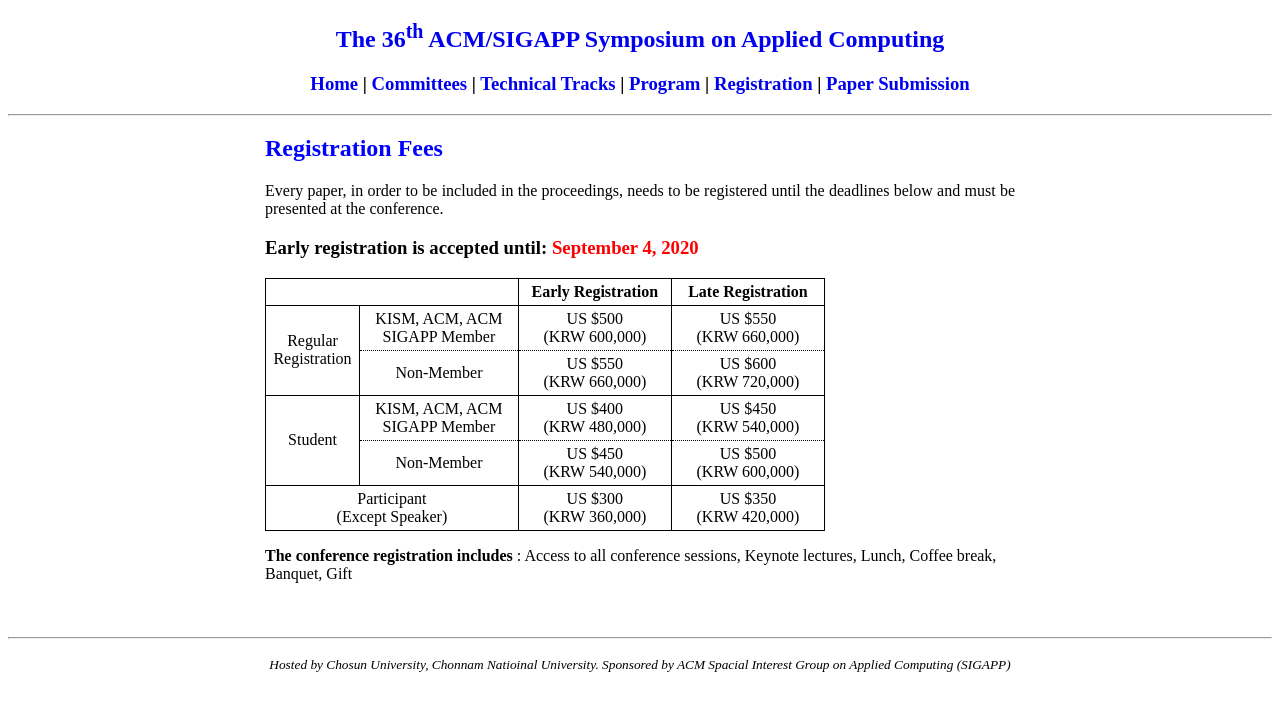
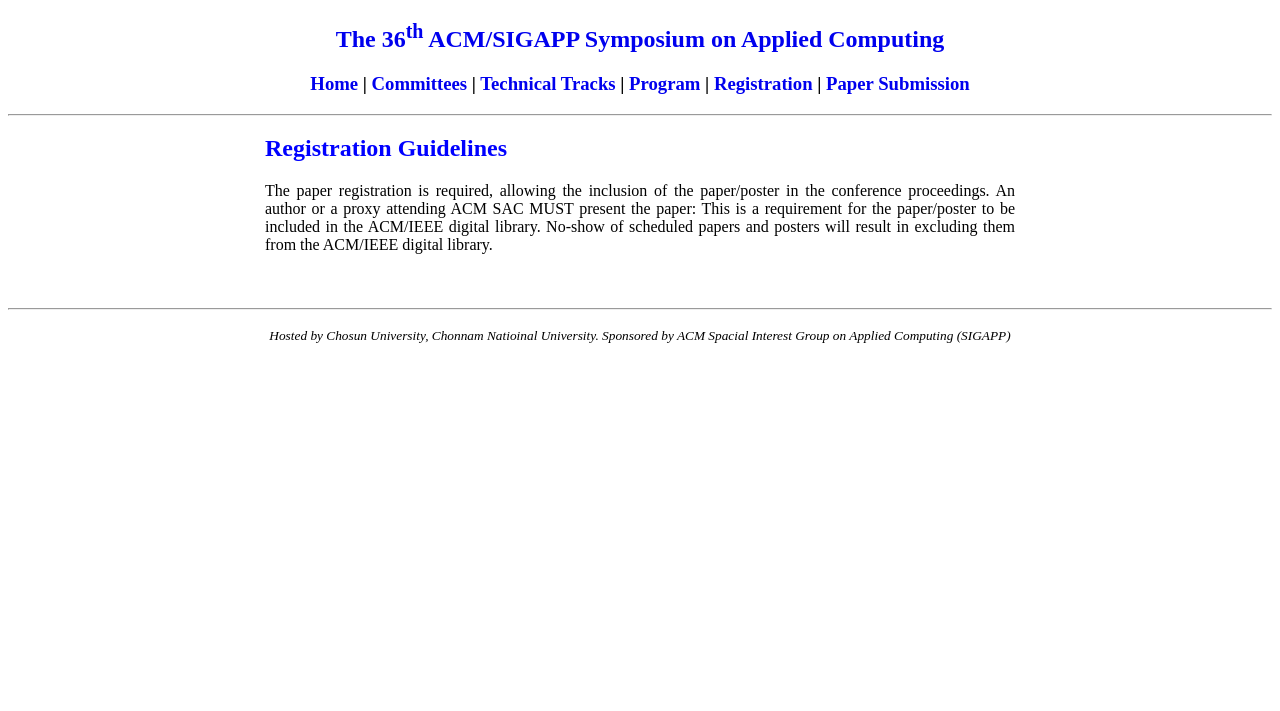
Before and after one commit to sac-dash/2021, a Jekyll site: the page built from registration/index.html, in a window 1280 px wide. Shown: the top 711 px of the page. Built offline with Jekyll 4.4.1, drawn with Linux system fonts in a browser that asks for light colours.

Commit message:
Update index.html

```diff
--- a/registration/index.html
+++ b/registration/index.html
@@ -5,96 +5,8 @@
 <div class="container">
      <div class="content">
           <div>
-               <h2 style="color:#0000FF">Registration Fees</h2>
-               <p style="text-align: justify">Every paper, in order to be included in the proceedings, needs to be registered until the deadlines below and must be presented at the conference.</p>
-               <h3><a>Early registration is accepted until: </a><a style="color:#FF0000">September 4, 2020</a></h3>
-               <table class="tlayout" cellspacing="0">
-                    <tbody style="text-align: center">
-                         <tr>
-                              <td class="theader" width="35%" colspan="2"></td>
-                              <td class="theader" width="25%">
-                                   <b>Early Registration</b>
-                              </td>
-                              <td class="theader" width="25%">
-                                   <b>Late Registration</b>
-                              </td>
-                         </tr>
-                         <tr>
-                              <td class="tcontent3" rowspan="2">
-                                   Regular<br>
-                                   Registration
-                              </td>
-                              <td class="tcontent1">
-                                   KISM, ACM, ACM SIGAPP Member
-                              </td>
-                              <td class="tcontent1">
-                                   US $500<br>
-                                   (KRW 600,000)
-                              </td>
-                              <td class="tcontent1">
-                                   US $550<br>
-                                   (KRW 660,000)
-                              </td>
-                         </tr>
-                         <tr>
-                              <td class="tcontent2">
-                                   Non-Member
-                              </td>
-                              <td class="tcontent2">
-                                   US $550<br>
-                                   (KRW 660,000)
-                              </td>
-                              <td class="tcontent2">
-                                   US $600<br>
-                                   (KRW 720,000)
-                              </td>
-                         </tr>
-                         <tr>
-                              <td class="tcontent3" rowspan="2">
-                                   Student
-                              </td>
-                              <td class="tcontent1">
-                                   KISM, ACM, ACM SIGAPP Member
-                              </td>
-                              <td class="tcontent1">
-                                   US $400<br>
-                                   (KRW 480,000)
-                              </td>
-                              <td class="tcontent1">
-                                   US $450<br>
-                                   (KRW 540,000)
-                              </td>
-                         </tr>
-                         <tr>
-                              <td class="tcontent2">
-                                   Non-Member
-                              </td>
-                              <td class="tcontent2">
-                                   US $450<br>
-                                   (KRW 540,000)
-                              </td>
-                              <td class="tcontent2">
-                                   US $500<br>
-                                   (KRW 600,000)
-                              </td>
-                         </tr>
-                         <tr>
-                              <td class="tcontent1" colspan="2">
-                                   Participant<br>
-                                   (Except Speaker)
-                              </td>
-                              <td class="tcontent1">
-                                   US $300<br>
-                                   (KRW 360,000)
-                              </td>
-                              <td class="tcontent1">
-                                   US $350<br>
-                                   (KRW 420,000)
-                              </td>
-                         </tr>
-                    </tbody>
-               </table>
-               <p><b>The conference registration includes</b> : Access to all conference sessions, Keynote lectures, Lunch, Coffee break, Banquet, Gift </p>
+               <h2 style="color:#0000FF">Registration Guidelines</h2>
+               <p style="text-align: justify">The paper registration is required, allowing the inclusion of the paper/poster in the conference proceedings. An author or a proxy attending ACM SAC MUST present the paper: This is a requirement for the paper/poster to be included in the ACM/IEEE digital library. No-show of scheduled papers and posters will result in excluding them from the ACM/IEEE digital library.</p>
           </div>
      </div>
 </div>
```
